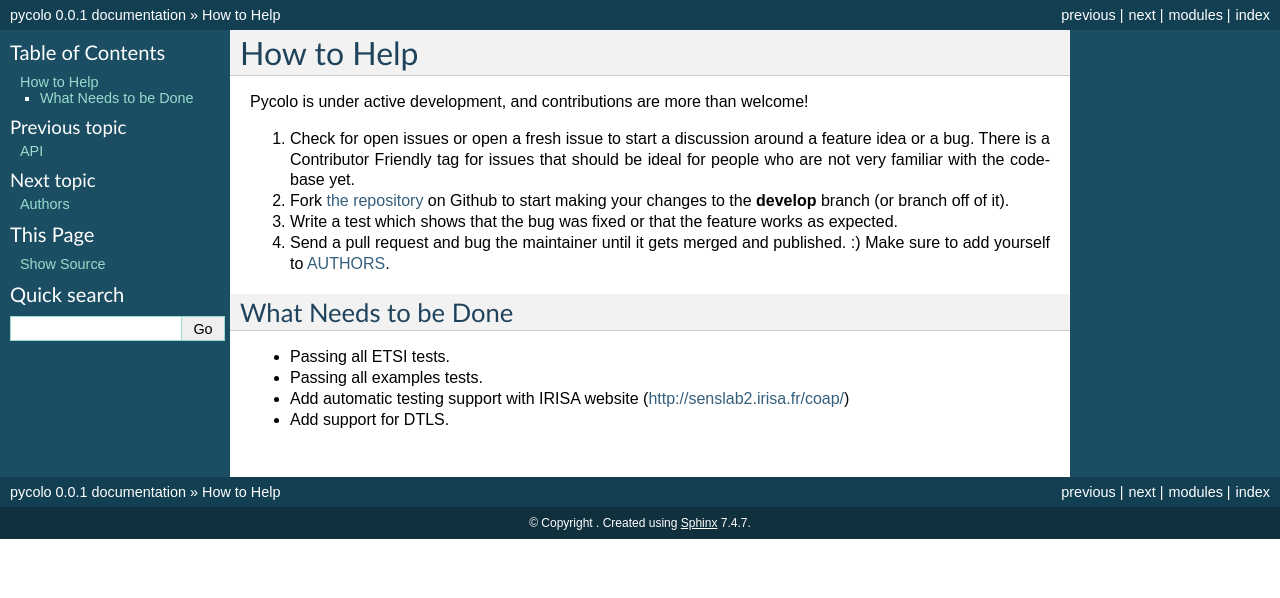
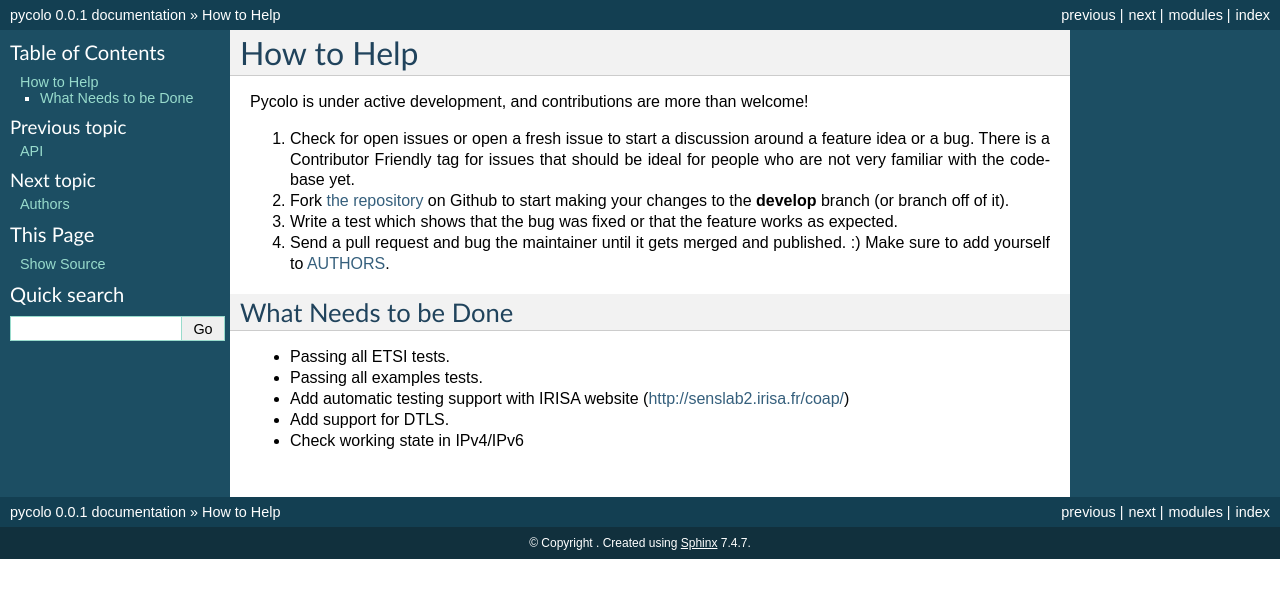
Before and after one commit to remyleone/pycolo, a Sphinx documentation site: the page built from docs/dev/todo.rst, in a window 1280 px wide. Shown: the top 598 px of the page. Built offline with Sphinx 7.4.7, drawn with Linux system fonts in a browser that asks for light colours.

Commit message:
Adding testing Ipv4/Ipv6

```diff
--- a/docs/dev/todo.rst
+++ b/docs/dev/todo.rst
@@ -19,3 +19,4 @@ What Needs to be Done
 - Passing all examples tests.
 - Add automatic testing support with IRISA website (`<http://senslab2.irisa.fr/coap/>`_)
 - Add support for DTLS.
+- Check working state in IPv4/IPv6
```
